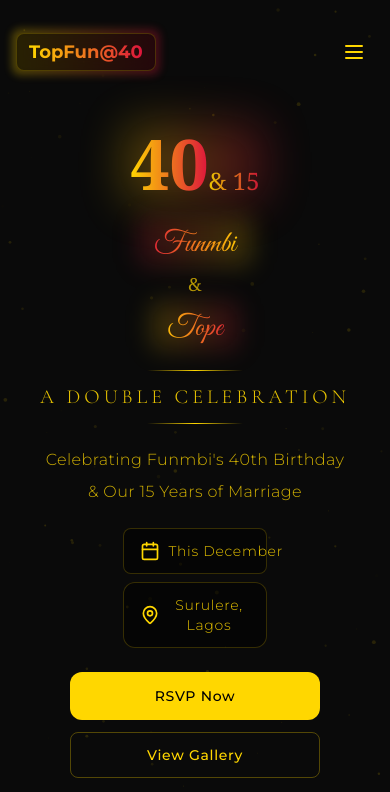
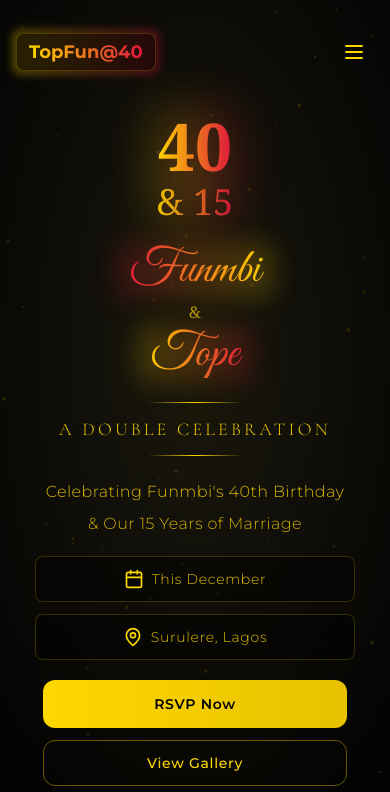
Before and after one commit to Apex10A/celebrating-aunty40, a Next.js app: page / in a window 390 px wide. Shown: the top 792 px of the page. Built offline with nearby package versions, Linux system fonts and the light colour scheme.

Commit message:
fix: herosection styling

```diff
--- a/src/components/HeroSection.tsx
+++ b/src/components/HeroSection.tsx
@@ -4,23 +4,29 @@ import { GoldParticles } from './GoldParticles';
 
 export const HeroSection = () => {
   return (
-    <section className="relative min-h-screen flex items-center justify-center overflow-hidden px-4 sm:px-6 pt-32">
-      <div className="absolute inset-0 bg-[#0a0a0a]">
-        <div className=""></div>
+    <section className="relative min-h-[90vh] sm:min-h-screen flex items-center overflow-hidden px-4 sm:px-6 md:px-8 pt-28 sm:pt-36 md:pt-40 pb-20">
+      {/* Background */}
+      <div className="absolute inset-0 bg-gradient-to-b from-[#0a0a0a] via-[#0a0a0a] to-black">
+        {/* Vignette */}
+        <div className="absolute inset-0 pointer-events-none" style={{
+          background: 'radial-gradient(70% 50% at 50% 30%, rgba(255,215,0,0.07) 0%, rgba(255,215,0,0.03) 35%, rgba(0,0,0,0.65) 100%)'
+        }} />
       </div>
 
       <GoldParticles />
 
       <div className="relative z-10 w-full max-w-7xl mx-auto">
-        <div className="grid grid-cols-1 lg:grid-cols-2 gap-8 lg:gap-12 items-center">
+        <div className="grid grid-cols-1 lg:grid-cols-2 gap-y-12 gap-x-8 lg:gap-x-12 items-center">
+          {/* Left: Text */}
           <div className="text-center lg:text-left space-y-6 sm:space-y-8">
+            {/* Big Title */}
             <div className="relative inline-block animate-fade-in">
-              <div className="absolute -inset-1 bg-gradient-to-r from-[#FFD700] to-[#DC143C] opacity-30 blur-xl"></div>
-              <h1 className="relative">
-                <span className="text-[70px] sm:text-[80px] lg:text-[120px] font-bold text-transparent bg-clip-text bg-gradient-to-r from-[#FFD700] to-[#DC143C] leading-none font-serif">
+              <div className="absolute -inset-1 bg-gradient-to-r from-[#FFD700] to-[#DC143C] opacity-25 blur-xl" />
+              <h1 className="relative leading-tight">
+                <span className="block text-[66px] sm:text-[80px] lg:text-[120px] font-bold text-transparent bg-clip-text bg-gradient-to-r from-[#FFD700] to-[#DC143C] leading-none font-serif">
                   40
                 </span>
-                <span className=" text-2xl sm:text-4xl lg:text-6xl text-transparent bg-clip-text bg-gradient-to-r from-[#FFD700]/90 to-[#DC143C]/90 mt-2 lg:mt-4 font-serif">
+                <span className="block text-4xl sm:text-4xl lg:text-6xl text-transparent bg-clip-text bg-gradient-to-r from-[#FFD700]/90 to-[#DC143C]/90 mt-1 lg:mt-2 font-serif">
                   & 15
                 </span>
               </h1>
@@ -28,61 +34,75 @@ export const HeroSection = () => {
 
             {/* Couple Names */}
             <div className="animate-fade-in-delayed">
-              <h2 className="text-3xl sm:text-4xl lg:text-5xl font-light font-serif flex flex-col sm:flex-row items-center justify-center lg:justify-start gap-2 sm:gap-3 lg:gap-6 flex">
-                <span className="relative group">
-                  <span className="absolute -inset-1 bg-gradient-to-r from-[#DC143C]/20 to-[#FFD700]/20 blur-md rounded-lg"></span>
-                  <span className="relative bg-gradient-to-r font-decorative from-[#DC143C] to-[#FFD700] bg-clip-text text-transparent px-3 py-1 lg:px-4 lg:py-2">Funmbi</span>
+              <h2 className="text-2xl sm:text-4xl lg:text-5xl font-light font-serif flex flex-col sm:flex-row items-center justify-center lg:justify-start gap-1.5 sm:gap-3 lg:gap-6">
+                <span className="relative">
+                  <span className="absolute -inset-1 bg-gradient-to-r from-[#DC143C]/20 to-[#FFD700]/20 blur-md rounded-lg" />
+                  <span className="relative bg-gradient-to-r font-decorative from-[#DC143C] to-[#FFD700] bg-clip-text text-transparent px-2.5 py-1 lg:px-4 lg:py-2 text-5xl">
+                    Funmbi
+                  </span>
                 </span>
-                <span className="text-lg sm:text-xl lg:text-2xl text-[#FFD700]/70">&</span>
-                <span className="relative group">
-                  <span className="absolute -inset-1 bg-gradient-to-r from-[#FFD700]/20 to-[#DC143C]/20 blur-md rounded-lg"></span>
-                  <span className="relative bg-gradient-to-r font-decorative from-[#FFD700] to-[#DC143C] bg-clip-text text-transparent px-3 py-1 lg:px-4 lg:py-2">Tope</span>
+                <span className="text-base sm:text-xl lg:text-2xl text-[#FFD700]/70">&</span>
+                <span className="relative">
+                  <span className="absolute -inset-1 bg-gradient-to-r from-[#FFD700]/20 to-[#DC143C]/20 blur-md rounded-lg" />
+                  <span className="relative bg-gradient-to-r font-decorative from-[#FFD700] to-[#DC143C] bg-clip-text text-transparent px-2.5 py-1 lg:px-4 lg:py-2 text-5xl">
+                    Tope
+                  </span>
                 </span>
               </h2>
             </div>
 
             {/* Subtitle */}
             <div className="space-y-3 sm:space-y-4 animate-fade-in-delayed">
-              <div className="h-px w-24 sm:w-32 lg:w-40 mx-auto lg:mx-0 bg-gradient-to-r from-transparent via-[#FFD700] to-transparent"></div>
-              <h2 className="text-xl sm:text-2xl lg:text-3xl font-light tracking-[0.2em] text-[#FFD700]/90 uppercase">
+              <div className="h-px w-24 sm:w-32 lg:w-40 mx-auto lg:mx-0 bg-gradient-to-r from-transparent via-[#FFD700] to-transparent" />
+              <h3 className="text-lg sm:text-2xl lg:text-3xl font-light tracking-[0.18em] sm:tracking-[0.2em] text-[#FFD700]/90 uppercase">
                 A Double Celebration
-              </h2>
-              <div className="h-px w-24 sm:w-32 lg:w-40 mx-auto lg:mx-0 bg-gradient-to-r from-transparent via-[#FFD700] to-transparent"></div>
+              </h3>
+              <div className="h-px w-24 sm:w-32 lg:w-40 mx-auto lg:mx-0 bg-gradient-to-r from-transparent via-[#FFD700] to-transparent" />
             </div>
 
-            {/* Content */}
-            <div className="space-y-6 sm:space-y-8 animate-fade-in-delayed">
-              <div className="space-y-2 sm:space-y-4">
-                <p className="text-base sm:text-lg lg:text-xl text-[#FFD700]/80 font-light tracking-wide max-w-lg mx-auto lg:mx-0">
+            {/* Supporting text */}
+            <div className="space-y-5 sm:space-y-6 animate-fade-in-delayed">
+              <div className="space-y-2 sm:space-y-3">
+                <p className="text-base sm:text-lg lg:text-xl text-[#FFD700]/85 font-light tracking-wide max-w-md sm:max-w-lg mx-auto lg:mx-0">
                   Celebrating Funmbi's 40th Birthday
                 </p>
-                <p className="text-base sm:text-lg lg:text-xl text-[#FFD700]/80 font-light tracking-wide max-w-lg mx-auto lg:mx-0">
+                <p className="text-base sm:text-lg lg:text-xl text-[#FFD700]/80 font-light tracking-wide max-w-md sm:max-w-lg mx-auto lg:mx-0">
                   & Our 15 Years of Marriage
                 </p>
               </div>
 
-              <div className="flex flex-col sm:flex-row items-center justify-center lg:justify-start gap-2 sm:gap-4 lg:gap-6">
-                <div className="group w-[40%] sm:w-auto flex items-center gap-2 sm:gap-3 bg-black/50 backdrop-blur-lg px-4 sm:px-6 lg:px-8 py-3 sm:py-4 rounded-lg border border-[#FFD700]/20 hover:border-[#FFD700]/40 transition-all duration-500">
+              {/* Info Pills */}
+              <div className="flex flex-col sm:flex-row items-stretch sm:items-center justify-center lg:justify-start gap-3 sm:gap-4 lg:gap-6">
+                <div className="group w-full mx-auto sm:mx-0 sm:w-auto max-w-xs sm:max-w-none flex items-center justify-center sm:justify-start gap-2 sm:gap-3 bg-black/50 backdrop-blur-lg px-4 sm:px-6 lg:px-8 py-3 sm:py-4 rounded-lg border border-[#FFD700]/20 hover:border-[#FFD700]/40 transition-all duration-500">
                   <Calendar className="text-[#FFD700] transition-transform group-hover:scale-110 duration-300 min-w-[20px] sm:min-w-[24px]" size={20} />
-                  <span className="text-sm sm:text-base lg:text-lg font-light text-[#FFD700]/90 tracking-wider whitespace-nowrap">This December</span>
+                  <span className="text-sm sm:text-base lg:text-lg font-light text-[#FFD700]/90 tracking-wider whitespace-nowrap">
+                    This December
+                  </span>
                 </div>
-                <div className="group w-[40%] mx-auto sm:w-auto flex items-center gap-2 sm:gap-3 bg-black/50 backdrop-blur-lg px-4 sm:px-6 lg:px-8 py-3 sm:py-4 rounded-xl border border-[#FFD700]/20 hover:border-[#FFD700]/40 transition-all duration-500">
+                <div className="group w-full mx-auto sm:mx-0 sm:w-auto max-w-xs sm:max-w-none flex items-center justify-center sm:justify-start gap-2 sm:gap-3 bg-black/50 backdrop-blur-lg px-4 sm:px-6 lg:px-8 py-3 sm:py-4 rounded-lg border border-[#FFD700]/20 hover:border-[#FFD700]/40 transition-all duration-500">
                   <MapPin className="text-[#FFD700] transition-transform group-hover:scale-110 duration-300 min-w-[20px] sm:min-w-[24px]" size={20} />
-                  <span className="text-sm sm:text-base lg:text-lg font-light text-[#FFD700]/90 tracking-wider">Surulere, Lagos</span>
+                  <span className="text-sm sm:text-base lg:text-lg font-light text-[#FFD700]/90 tracking-wider">
+                    Surulere, Lagos
+                  </span>
                 </div>
               </div>
 
-              <div className="flex flex-col sm:flex-row gap-3 sm:gap-4 lg:gap-6 justify-center lg:justify-start ">
+              {/* CTAs */}
+              <div className="flex flex-col sm:flex-row gap-3 sm:gap-4 lg:gap-6 justify-center lg:justify-start">
                 <a
                   href="/rsvp"
-                  className="w-[70%] mx-auto sm:w-auto group relative px-6 sm:px-8 lg:px-10 py-3 sm:py-4 lg:py-5 overflow-hidden rounded-xl transform hover:scale-105 transition-all duration-500 bg-[#FFD700]"
+                  aria-label="Go to RSVP page"
+                  className="w-[85%] mx-auto sm:mx-0 sm:w-auto group relative px-6 sm:px-8 lg:px-10 py-3 sm:py-4 lg:py-5 overflow-hidden rounded-xl transform hover:scale-[1.02] active:scale-[0.99] transition-all duration-300 bg-gradient-to-r from-[#FFD700] to-[#E6C200] text-black focus:outline-none focus-visible:ring-2 focus-visible:ring-[#FFD700]/70"
                 >
-                  <div className="absolute inset-0 bg-white/20 transform scale-x-0 group-hover:scale-x-100 transition-transform duration-500 origin-left"></div>
-                  <span className="relative z-10 text-sm sm:text-base lg:text-lg font-medium tracking-wider">RSVP Now</span>
+                  <div className="absolute inset-0 bg-white/10 transform scale-x-0 group-hover:scale-x-100 transition-transform duration-500 origin-left" />
+                  <span className="relative z-10 text-sm sm:text-base lg:text-lg font-semibold tracking-wider">
+                    RSVP Now
+                  </span>
                 </a>
                 <a
                   href="/gallery"
-                  className="w-[70%] mx-auto sm:w-auto group px-6 sm:px-8 lg:px-10 py-3 sm:py-4 lg:py-5 rounded-lg text-sm sm:text-base lg:text-lg font-medium tracking-wider text-[#FFD700] border border-[#FFD700]/30 hover:border-[#FFD700] transition-colors duration-500 transform hover:scale-105"
+                  aria-label="View gallery"
+                  className="w-[85%] mx-auto sm:mx-0 sm:w-auto group px-6 sm:px-8 lg:px-10 py-3 sm:py-4 lg:py-5 rounded-xl text-sm sm:text-base lg:text-lg font-medium tracking-wider text-[#FFD700] border border-[#FFD700]/40 hover:border-[#FFD700] hover:bg-[#FFD700]/10 transition-colors duration-300 transform hover:scale-[1.02] active:scale-[0.99] focus:outline-none focus-visible:ring-2 focus-visible:ring-[#FFD700]/50"
                 >
                   View Gallery
                 </a>
@@ -90,33 +110,34 @@ export const HeroSection = () => {
             </div>
           </div>
 
+          {/* Right: Image */}
           <div className="flex justify-center lg:justify-end animate-fade-in-delayed">
             <div className="relative group">
               {/* Image Container */}
-              <div className="relative w-64 h-64 sm:w-80 sm:h-80 lg:w-[550px] lg:h-[550px] rounded-full overflow-hidden shadow-2xl border-4 border-[#FFD700]/20 cursor-pointer">
+              <div className="relative w-64 h-64 sm:w-80 sm:h-80 lg:w-[520px] lg:h-[520px] rounded-full overflow-hidden shadow-[0_0_60px_-15px_rgba(255,215,0,0.25)] border-4 border-[#FFD700]/20 cursor-pointer">
                 <img
-                  src="https://images.unsplash.com/photo-1519741497674-611481863552?w=800&auto=format&fit=crop&crop=face"
-                  alt="Funmbi & Tope"
+                  src="https://images.unsplash.com/photo-1519741497674-611481863552?w=1200&auto=format&fit=crop&crop=face"
+                  alt="Celebration portrait of Funmbi & Tope"
                   className="w-full h-full object-cover transition-transform duration-700 group-hover:scale-110"
                 />
                 {/* Overlay */}
-                <div className="absolute inset-0 bg-gradient-to-t from-[#FFD700]/20 via-transparent to-transparent opacity-0 group-hover:opacity-100 transition-opacity duration-500"></div>
+                <div className="absolute inset-0 bg-gradient-to-t from-[#FFD700]/25 via-transparent to-transparent opacity-0 group-hover:opacity-100 transition-opacity duration-500" />
               </div>
 
               {/* Decorative Elements */}
-              <div className="absolute -top-4 -right-4 w-8 h-8 bg-[#FFD700] rounded-full animate-pulse"></div>
-              <div className="absolute -bottom-4 -left-4 w-6 h-6 bg-[#DC143C] rounded-full animate-pulse" style={{ animationDelay: '0.5s' }}></div>
-              <div className="absolute top-1/2 -right-8 w-4 h-4 bg-[#FFD700] rounded-full animate-pulse" style={{ animationDelay: '1s' }}></div>
-              <div className="absolute top-1/2 -left-8 w-3 h-3 bg-[#DC143C] rounded-full animate-pulse" style={{ animationDelay: '1.5s' }}></div>
+              <div className="absolute -top-4 -right-4 w-8 h-8 bg-[#FFD700] rounded-full animate-pulse" />
+              <div className="absolute -bottom-4 -left-4 w-6 h-6 bg-[#DC143C] rounded-full animate-pulse" style={{ animationDelay: '0.5s' }} />
+              <div className="absolute top-1/2 -right-8 w-4 h-4 bg-[#FFD700] rounded-full animate-pulse" style={{ animationDelay: '1s' }} />
+              <div className="absolute top-1/2 -left-8 w-3 h-3 bg-[#DC143C] rounded-full animate-pulse" style={{ animationDelay: '1.5s' }} />
             </div>
           </div>
         </div>
       </div>
 
       {/* Scroll Indicator */}
-      <div className="absolute bottom-4 sm:bottom-8 lg:bottom-12 left-1/2 transform -translate-x-1/2 animate-bounce">
+      <div className="absolute bottom-5 sm:bottom-8 lg:bottom-12 left-1/2 -translate-x-1/2 animate-bounce">
         <div className="w-5 h-8 sm:w-6 sm:h-10 border-2 border-[#FFD700]/30 rounded-full flex justify-center">
-          <div className="w-1 h-2 sm:h-3 bg-[#FFD700] rounded-full mt-1 sm:mt-2 animate-pulse"></div>
+          <div className="w-1 h-2 sm:h-3 bg-[#FFD700] rounded-full mt-1 sm:mt-2 animate-pulse" />
         </div>
       </div>
     </section>
```
